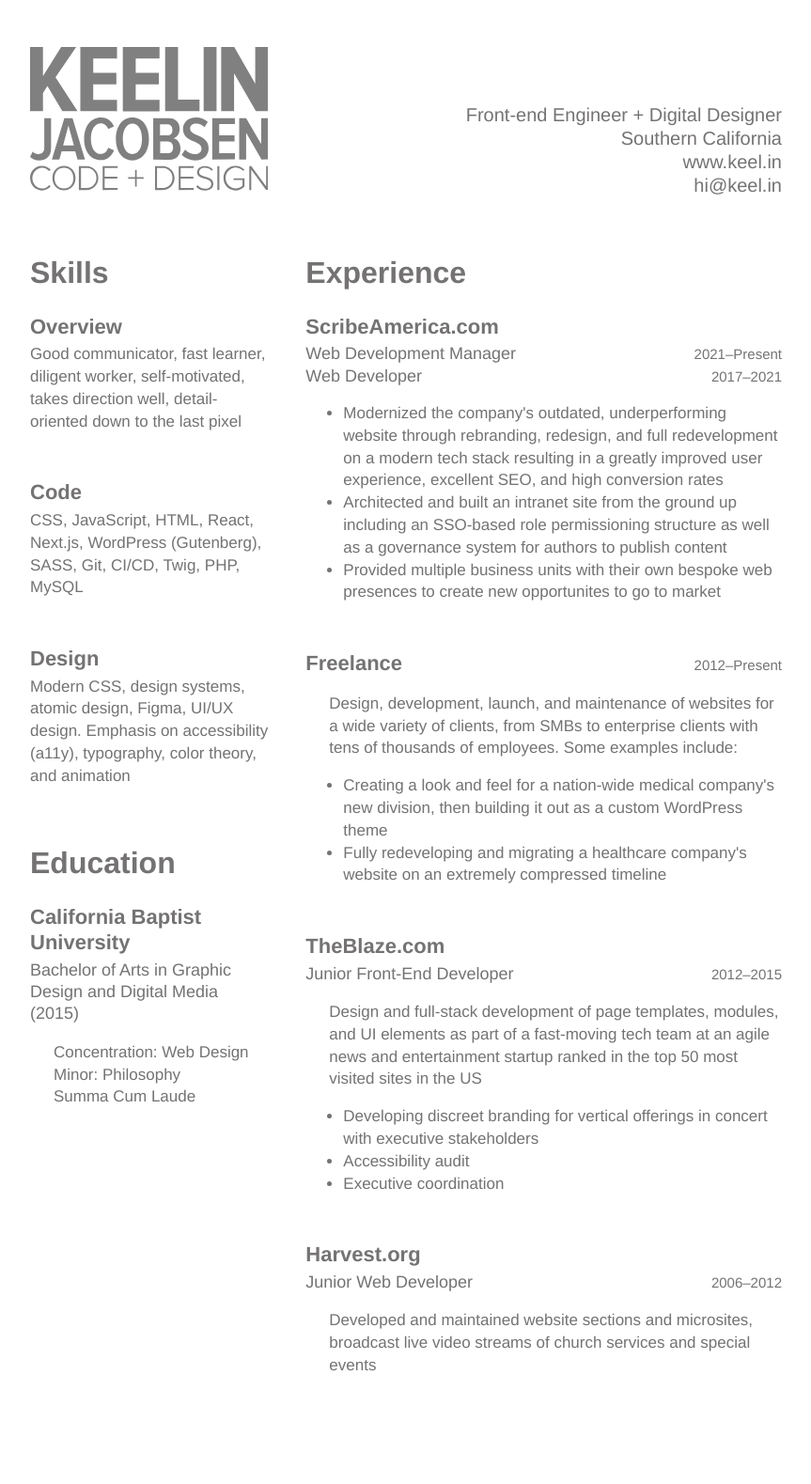
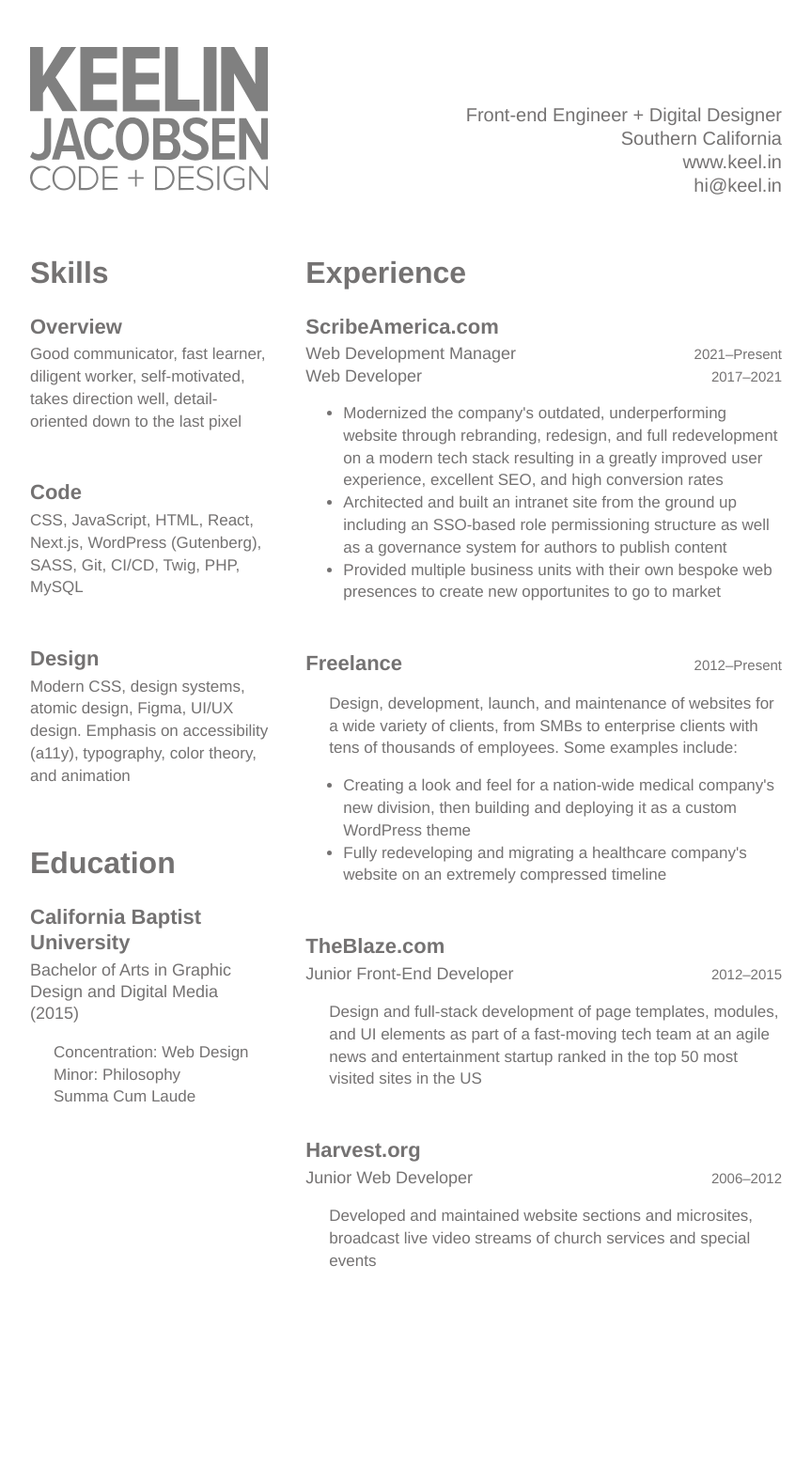
Before and after one commit to KeelinJ/keelinj.github.io, a Jekyll site: the page built from docs/resume.html, in a window 1280 px wide. Shown: the whole page at 94% size, without its empty margins (208-1071 px from the left). Built offline with Jekyll 4.4.1, drawn with Linux system fonts in a browser that asks for light colours; after the commit the page ends 1467 px from its top, so only the background shows below that.

Commit message:
remove bullets

```diff
--- a/docs/resume.html
+++ b/docs/resume.html
@@ -104,7 +104,7 @@ permalink: /resume/
       <ul>
         <li>
           Creating a look and feel for a nation-wide medical company's new
-          division, then building it out as a custom WordPress theme
+          division, then building and deploying it as a custom WordPress theme
         </li>
         <li>
           Fully redeveloping and migrating a healthcare company's website on an
@@ -123,6 +123,7 @@ permalink: /resume/
         elements as part of a fast-moving tech team at an agile news and
         entertainment startup ranked in the top 50 most visited sites in the US
       </p>
+      {% comment %}
       <ul>
         <li>
           Developing discreet branding for vertical offerings in concert with
@@ -131,6 +132,7 @@ permalink: /resume/
         <li>Accessibility audit</li>
         <li>Executive coordination</li>
       </ul>
+      {% endcomment %}
     </article>
     <article>
       <h3>Harvest.org</h3>
```
